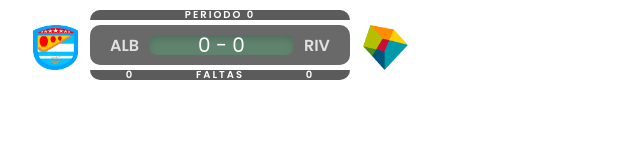
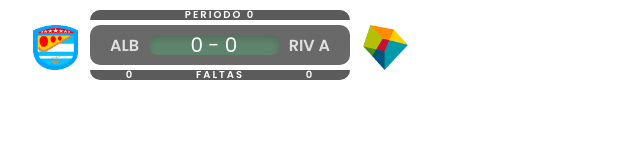
Before and after one commit to danielhergil/fmp-scoreboard-app, a website: page index.html in a window 1280 px wide. Shown: the full height of the page, 0-640 px from the left. Drawn offline with Linux system fonts and the light colour scheme; no server answers.

Commit message:
Updated scoreboard index.html

```diff
--- a/index.html
+++ b/index.html
@@ -137,12 +137,12 @@
           <div class="team-names-score">
             <div class="team-name" id="team1-name">ALB</div>
             <div class="score" id="score">0 - 0</div>
-            <div class="team-name" id="team2-name">RIV</div>
+            <div class="team-name" id="team2-name">RIV A</div>
           </div>
 
           <!-- Team 2 logo (outside row width) -->
           <div class="team-logo team-logo-right">
-          <img src="team2Logo.png" alt="RIV" style="width:90px;height:90px;">
+          <img src="team2Logo.png" alt="RIV A" style="width:90px;height:90px;">
           </div>
 
           <!-- Fouls -->
```
